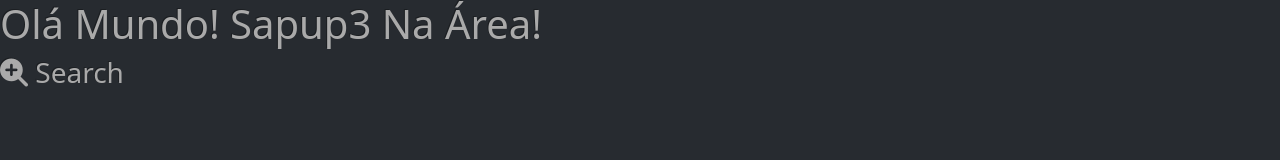
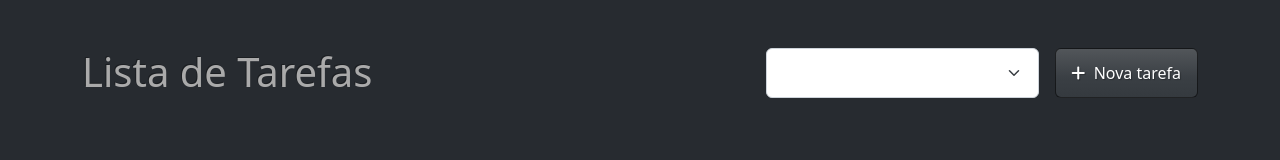
Before and after one commit to daniel-oliv3/fullstack_html-css-js-bootstrap-node, a plain HTML site: page fullstack_03/frontend/index.html in a window 1280 px wide. Drawn offline with Linux system fonts and the light colour scheme.

Commit message:
ORGANIZAÇÃO DO LAYOUT DA PÁGINA PRINCIPAL PARTE 1

```diff
--- a/fullstack_03/frontend/index.html
+++ b/fullstack_03/frontend/index.html
@@ -10,22 +10,44 @@
 	<link rel="shortcut icon" href="./assets/img/favicon.ico"/>
 </head>
 <body>
-	<!-- ======= Nav ======= -->
+	<!-- ======= Content ======= -->
+	<div class="container my-5">
+		<div class="row mb-4">
+			<div class="col">
+				<h1>Lista de Tarefas</h1>
+			</div>
+			<div class="col text-end">
+				<div class="d-flex justify-content-end">
+					<select id="select_filter" class="form-select w-50 me-3">
+						<option value=""></option>
+						<option value="">filtro 1</option>
+					</select>
+					<a href="new_task.html" class="btn btn-primary"><i class="fa-solid fa-plus me-2"></i>Nova tarefa</a>
+				</div>
+			</div>
+		</div>
 
-	<h1>Olá Mundo! Sapup3 Na Área!</h1>
+		<div class="row d-none" id="no_tasks">
+			<div class="col text-center">
+				<span class="opacity-75">Não existem tarefas para apresentar</span>
+			</div>
+		</div>
 
-
-	<h3><i class="fa-solid fa-magnifying-glass-plus"></i> Search</h3>
+	</div>
 
 
 
 
 
 
-
+	<!-- Bootstrap -->
 	<script src="./assets/js/bootstrap.bundle.min.js"></script>
 </body>
 </html>
+
+
+
+
 
 <!--
     Autor: Daniel Oliveira
```
Also changed, not shown: README.md.
